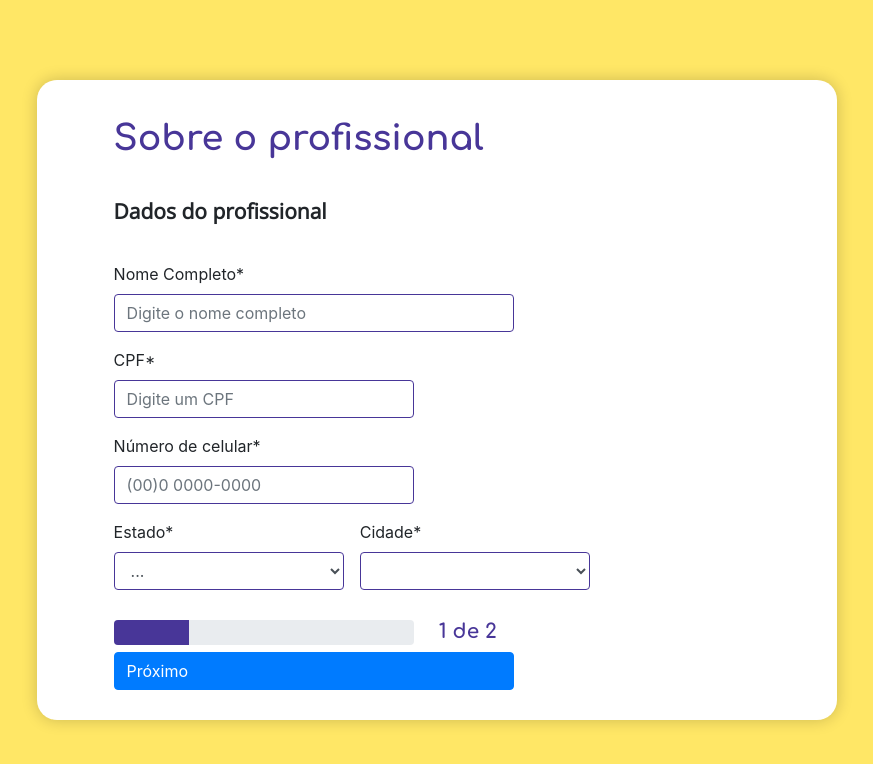
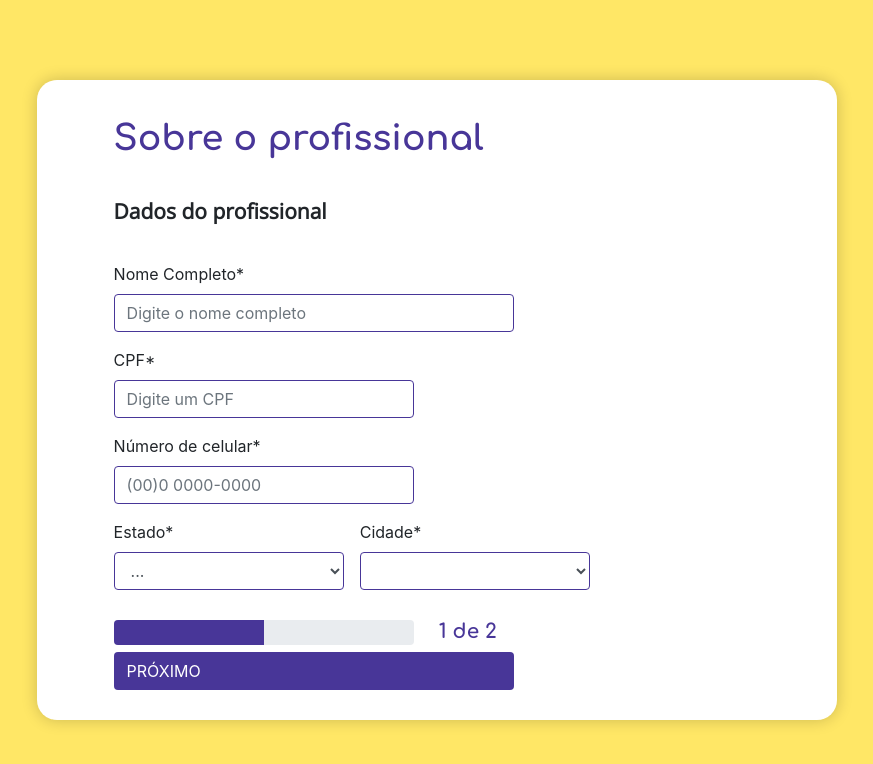
Before and after one commit to bolodissenoura/FacilConsultaFront, a Vue app: page / in a window 1280 px wide. Shown: the top 764 px of the page, without its empty margins (203-1076 px from the left). Built offline with nearby package versions, Linux system fonts and the light colour scheme.

Commit message:
(edit) Mudanca na cor do button e valor da progress bar

```diff
--- a/src/components/form/InputText.vue
+++ b/src/components/form/InputText.vue
@@ -49,14 +49,14 @@
             <div class="row">
                 <div class="col-md-4">
                     <div class="progress" style="height: 25px;width:300px;margin-top:30px;">
-                        <div class="progress-bar" role="progressbar" style="width: 25%;background-color: rgb(72, 54, 152)" aria-valuenow="25" aria-valuemin="0" aria-valuemax="100"></div>
+                        <div class="progress-bar" role="progressbar" style="width: 50%;background-color: rgb(72, 54, 152);" aria-valuenow="25" aria-valuemin="0" aria-valuemax="100"></div>
                     </div>
                 </div>
                 <div class="col-md-4">
                     <h6 style="margin-top:30px;font-size:20px;" for="CPF">1 de 2</h6>
                 </div>
             </div>
-            <button style="display:flex;margin-bottom:30px;width:400px;text-align: center;" type="submit" class="btn btn-primary">Próximo</button>
+            <button type="submit" class="btn">PRÓXIMO</button>
         </form>
     </div>
 </template>
@@ -126,5 +126,6 @@
         box-shadow: inset 0 1px 1px rgba(0, 0, 0, 0.075), 0 0 8px rgba(72, 54, 152, 0.6);
     }
     h6{font-family: 'Comfortaa', cursive;color:#483698;}
+    button{display:flex;margin-bottom:30px;width:400px;text-align: center;background-color:rgb(72, 54, 152);color:#fff;}
 
 </style>
```
